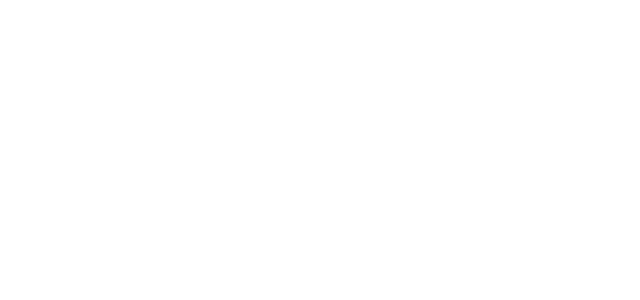
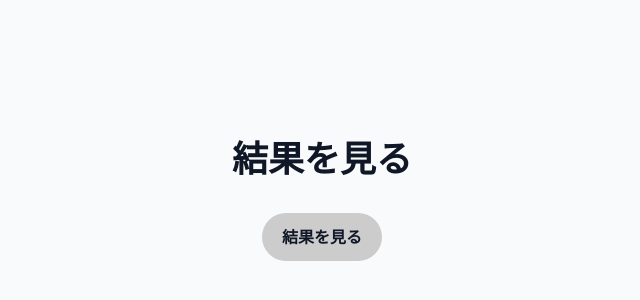
Before and after one commit to t-a1024/rss-hackathon, a React (Vite) app in the folder frontend/: page /rooms/1/results in a window 1280 px wide. Before the commit this address had no page. Shown: the part 226-526 px from the top of the page, without its empty margins (318-958 px from the left). Built offline with nearby package versions, Linux system fonts and the light colour scheme.

Commit message:
結果表示

```diff
--- a/frontend/src/App.tsx
+++ b/frontend/src/App.tsx
@@ -6,7 +6,7 @@
 import BaseInfo from "./pages/BaseInfo";
 import QnA from "./pages/QnA/QnA";
 import "./index.css";
-
+import ShowResult from "./pages/ShowResult";
 export default function App() {
   return (
     <BrowserRouter>
@@ -23,6 +23,7 @@
           <Route path="/" element={<Home />} />
           <Route path="/rooms/:roomId" element={<BaseInfo/>}/>
           <Route path="/rooms/:roomId/QnA" element={<QnA/>}/>
+          <Route path="/rooms/:roomId/results" element={<ShowResult />} />
         </Routes>
       </main>
     </BrowserRouter>
--- /dev/null
+++ b/frontend/src/components/Button/ResultButton.tsx
@@ -0,0 +1,46 @@
+import { useNavigate, useParams } from "react-router-dom";
+import { toast } from "react-toastify";
+
+type ResultsButtonProps = {
+  roomId?: string;
+  label?: string;
+  className?: string;
+  disabled?: boolean;
+};
+
+export default function ResultsButton({
+  roomId,
+  label = "結果を見る",
+  className,
+  disabled,
+}: ResultsButtonProps) {
+  const navigate = useNavigate();
+  const params = useParams();
+  const effectiveRoomId =
+    roomId ?? (params as any).roomId ?? (params as any).id;
+
+  const onClick = () => {
+    if (!effectiveRoomId) {
+      toast.warn("roomId が見つかりません。URL または引数を確認してください。");
+      return;
+    }
+    navigate(`/rooms/${effectiveRoomId}/results`);
+  };
+
+  return (
+    <button
+      type="button"
+      onClick={onClick}
+      disabled={disabled}
+      className={
+        className ??
+        "inline-flex items-center justify-center rounded-full px-5 py-3 font-semibold " +
+          "bg-[#ccc] text-gray-900 hover:bg-gray-600 hover:text-white active:translate-y-px " +
+          "transition disabled:opacity-50 disabled:cursor-not-allowed"
+      }
+      aria-label={label}
+    >
+      {label}
+    </button>
+  );
+}
--- a/frontend/src/pages/QnA/QnA.tsx
+++ b/frontend/src/pages/QnA/QnA.tsx
@@ -25,8 +25,7 @@
 }
 
 export default function QnA(){
-    const { roomId } = useParams(); // フックはトップレベルで使う方が安全
-    // 初回レンダリング時だけ行う処理
+    const { roomId } = useParams();
     const [questions,setQuestions] = useState<Array<Question>>(dummyData);
     useEffect(() => {
         const fetchData = async () => {
@@ -41,10 +40,9 @@
                 console.log(err);
             }
         };
-        fetchData(); // ここで関数を呼ぶ
+        fetchData();
     }, []);
 
-    // 基本情報設定
     const tmp:BaseInformation = JSON.parse(localStorage.baseInfo);
     postData.name = tmp.name;
     postData.age = tmp.age;
--- /dev/null
+++ b/frontend/src/pages/ShowResult.tsx
@@ -0,0 +1,201 @@
+// src/pages/ShowResult.tsx
+import { useState, useMemo } from "react";
+import { useLocation, useParams } from "react-router-dom";
+import { toast } from "react-toastify";
+import Heading from "../components/Heading/Heading";
+
+const API_BASE = import.meta.env.VITE_API_URL?.replace(/\/$/, "") || "/api";
+
+// 型（任意だが補助的に）
+type Participant = {
+  name: string;
+  birthdate: string;
+  age: number;
+  hometown: string;
+  affiliation: string; // 所属
+  aspiration: string;  // 意気込み
+  roleId?: string;
+  roleTitle?: string;
+  roleTitleEnglish?: string;
+  reason?: string;
+  tips?: string;
+};
+type CompletedPayload = {
+  roomId: string;
+  status: "completed";
+  generatedAt: string;
+  participants: number;
+  results: Participant[];
+};
+type ProcessingPayload = {
+  roomId: string;
+  status: "processing";
+  message?: string;
+  estimatedCompletionTime?: string;
+};
+
+export default function ShowResult() {
+  const params = useParams();
+  const location = useLocation();
+  const roomId = useMemo(() => {
+    const fromPath = (params as any).roomId ?? (params as any).id ?? "";
+    if (fromPath) return fromPath;
+    const q = new URLSearchParams(location.search);
+    return q.get("roomId") ?? "";
+  }, [params, location.search]);
+
+  const [loading, setLoading] = useState(false);
+  const [completed, setCompleted] = useState<CompletedPayload | null>(null);
+  const [processing, setProcessing] = useState<ProcessingPayload | null>(null);
+
+  const fetchResults = async () => {
+    if (!roomId) {
+      toast.warn("URL から roomId を取得できませんでした。");
+      return;
+    }
+    setLoading(true);
+    setCompleted(null);
+    setProcessing(null);
+
+    try {
+      const res = await fetch(`${API_BASE}/rooms/${roomId}/results`, {
+        method: "GET",
+        headers: { "Content-Type": "application/json" },
+      });
+
+      if (!res.ok) {
+        if (res.status === 404) {
+          toast.error("部屋が見つかりませんでした（404）。");
+          return;
+        }
+        const raw = await res.text();
+        let err: any;
+        try { err = JSON.parse(raw); } catch { err = { message: raw }; }
+        toast.error(`取得に失敗しました: ${err?.message || err?.error || `HTTP ${res.status}`}`);
+        return;
+      }
+
+      const data: CompletedPayload | ProcessingPayload = await res.json();
+
+      if (data.status === "completed") {
+        setCompleted(data);
+      } else if (data.status === "processing") {
+        setProcessing(data);
+        const eta = data.estimatedCompletionTime
+          ? new Date(data.estimatedCompletionTime).toLocaleString()
+          : "未定";
+        toast.info(
+          <div>
+            <div className="font-medium">結果はまだ生成中です。</div>
+            <div className="mt-1 text-sm text-gray-700">{data.message || "しばらくお待ちください。"}</div>
+            <div className="mt-1 text-xs text-gray-500">推定完了時刻: {eta}</div>
+          </div>
+        );
+      } else {
+        toast.warn("不明なレスポンスを受け取りました。");
+        console.warn("Unknown results payload:", data);
+      }
+    } catch (e) {
+      console.error(e);
+      toast.error("ネットワークエラーが発生しました。");
+    } finally {
+      setLoading(false);
+    }
+  };
+
+  return (
+    <main className="min-h-screen flex flex-col items-center justify-center bg-gray-50 p-6">
+      <section className="w-full max-w-3xl space-y-8">
+        <Heading as="h1" size="xl" weight="bold" align="center">
+          結果を見る
+        </Heading>
+        <div className="flex justify-center">
+          <button
+            type="button"
+            onClick={fetchResults}
+            className="inline-flex items-center justify-center rounded-full px-5 py-3 font-semibold
+                       bg-[#ccc] text-gray-900 hover:bg-gray-600 hover:text-white active:translate-y-px transition
+                       disabled:opacity-50 disabled:cursor-not-allowed gap-2"
+            disabled={!roomId || loading}
+          >
+            {loading && (
+              <span className="h-4 w-4 rounded-full border-2 border-gray-200 border-t-gray-700 animate-spin" />
+            )}
+            {completed || processing ? "再取得" : "結果を見る"}
+          </button>
+        </div>
+
+        {/* === 結果レンダリング === */}
+        {completed && (
+          <div className="space-y-4">
+            <div className="rounded-lg border bg-white p-4">
+              <p className="text-sm text-gray-600">
+                生成日時: <span className="font-medium">{new Date(completed.generatedAt).toLocaleString()}</span>
+              </p>
+              <p className="text-sm text-gray-600">
+                参加人数: <span className="font-medium">{completed.participants}</span>
+              </p>
+            </div>
+
+            <div className="grid grid-cols-1 gap-4">
+              {completed.results.map((p, idx) => (
+                <div key={idx} className="rounded-xl border bg-white p-4 shadow-sm">
+                  <div className="flex flex-col gap-2">
+                    <h3 className="text-lg font-bold">
+                      {p.name}
+                      {p.roleTitle && (
+                        <span className="ml-2 text-base font-semibold text-gray-700">
+                          （{p.roleTitle}{p.roleTitleEnglish ? ` / ${p.roleTitleEnglish}` : ""}）
+                        </span>
+                      )}
+                    </h3>
+
+                    <div className="text-sm text-gray-800 leading-6">
+                      <div>誕生日：{p.birthdate || "—"}</div>
+                      <div>年齢：{p.age ?? "—"}</div>
+                      <div>出身：{p.hometown || "—"}</div>
+                      <div>所属：{p.affiliation || "—"}</div>
+                      <div className="mt-1">
+                        意気込み：<span className="font-medium">{p.aspiration || "—"}</span>
+                      </div>
+                    </div>
+
+                    {(p.reason || p.tips) && (
+                      <div className="mt-3 rounded-lg border border-dashed p-3 text-sm text-gray-800">
+                        {p.reason && (
+                          <p className="mb-2">
+                            <span className="font-semibold">評価理由：</span>
+                            {p.reason}
+                          </p>
+                        )}
+                        {p.tips && (
+                          <p>
+                            <span className="font-semibold">活躍のヒント：</span>
+                            {p.tips}
+                          </p>
+                        )}
+                      </div>
+                    )}
+                  </div>
+                </div>
+              ))}
+            </div>
+          </div>
+        )}
+
+        {processing && (
+          <div className="rounded-xl border bg-white p-4 text-center">
+            <p className="text-base font-semibold text-gray-800">結果はまだ生成中です。</p>
+            <p className="mt-1 text-sm text-gray-700">{processing.message || "しばらくお待ちください。"}</p>
+            <p className="mt-1 text-xs text-gray-500">
+              推定完了時刻：
+              {processing.estimatedCompletionTime
+                ? new Date(processing.estimatedCompletionTime).toLocaleString()
+                : "未定"}
+            </p>
+          </div>
+        )}
+      </section>
+    </main>
+  );
+}
```
